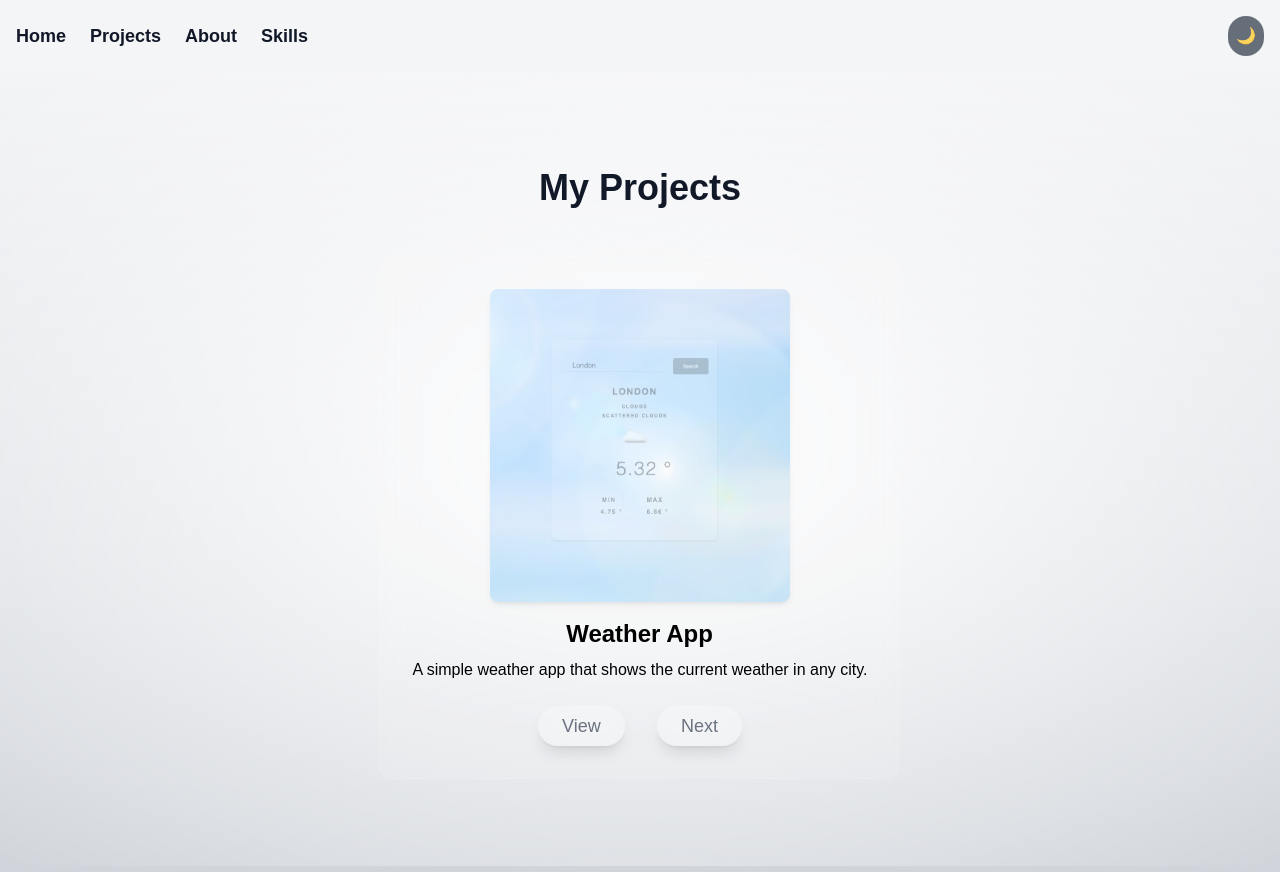
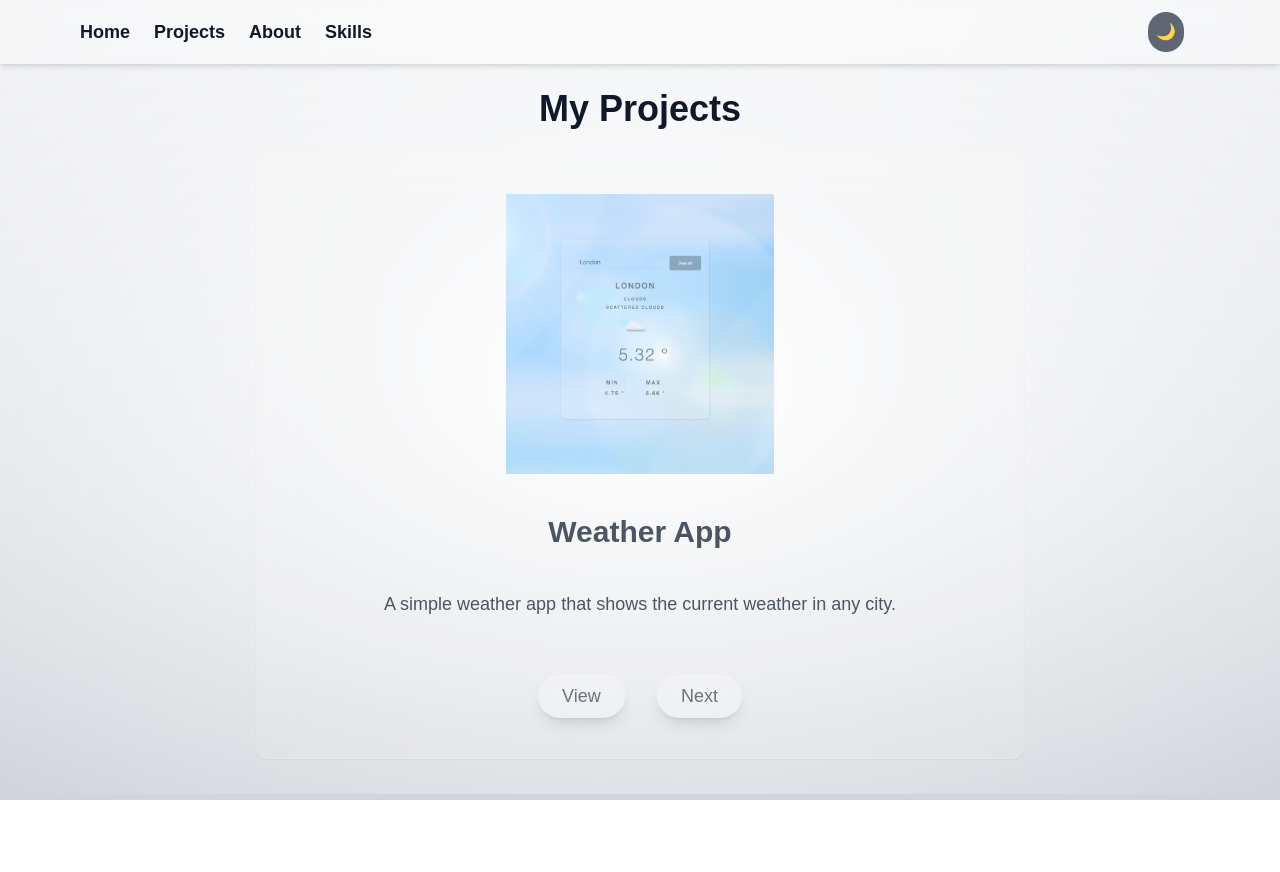
Before and after one commit to Moontags/potfolio, a Next.js app: page /projects in a window 1280 px wide. After the commit the page ends 800 px from the top, so only its background shows below. Built offline with nearby package versions, Linux system fonts and the light colour scheme.

Commit message:
Header taker full hight

```diff
--- a/app/about/page.tsx
+++ b/app/about/page.tsx
@@ -6,11 +6,10 @@ import { FaEnvelope, FaGithub, FaLinkedin } from "react-icons/fa";
 
 export default function AboutPage() {
   return (
-    <div className="relative flex flex-col items-center justify-start min-h-screen
+    <div className="relative flex flex-col flex-grow items-center justify-start min-h-screen
                     bg-gradient-to-b from-gray-100 to-gray-300 dark:from-black dark:to-gray-900
                     text-gray-900 dark:text-gray-300 overflow-hidden p-4">
 
-      {/* Kiinteä taustaelementti */}
       <motion.div
         className="fixed inset-0 stars"
         initial={{ opacity: 0 }}
@@ -18,17 +17,15 @@ export default function AboutPage() {
         transition={{ duration: 2 }}
       ></motion.div>
 
-      {/* Otsikko animaatiolla */}
       <motion.h1
         initial={{ scale: 0.1, opacity: 0 }}
         animate={{ scale: 1, opacity: 1, rotate: 360 }}
         transition={{ duration: 2.5, ease: "easeOut" }}
-        className="text-4xl font-bold text-center mt-6 mb-8"
+        className="text-4xl font-bold text-center mt-20 mb-8"
       >
         About Me
       </motion.h1>
 
-      {/* Skrollattava sisältö */}
       <motion.div
         initial={{ scale: 0.1, opacity: 0 }}
         animate={{ scale: 1, opacity: 1 }}
@@ -37,7 +34,7 @@ export default function AboutPage() {
                    backdrop-blur-lg p-8 sm:px-12 rounded-xl shadow-sm border border-white/10
                    max-w-3xl w-full mx-auto text-center overflow-y-auto h-[70vh] py-6"
                 >
-                {/* Profiilikuva */}
+
           <motion.div
             initial={{ scale: 0, opacity: 0 }}
             animate={{ scale: 1, opacity: 0.8 }}
@@ -54,9 +51,6 @@ export default function AboutPage() {
             />
           </motion.div>
 
-
-
-        {/* Esittelyteksti */}
                 <p className="text-lg text-left text-pretty mt-6 text-gray-800 space-y-4">
           <span>
             I have been coding for about four years, focusing extensively on both frontend and backend development. I specialize in React, Next.js, and Tailwind CSS, and I have a command of modern web technologies, including Three.js and Framer Motion for animations. I can build responsive and visually impressive websites with a smooth user experience.
@@ -75,10 +69,8 @@ export default function AboutPage() {
           </span>
         </p>
 
-              {/* Yhteystiedot */}
         <div className="flex flex-wrap justify-center gap-4 sm:gap-8 mt-8 w-full">
 
-          {/* Sähköposti */}
           <motion.a
             href="mailto:jena9988@gmail.com"
             initial={{ scale: 0.1, opacity: 0 }}
@@ -96,7 +88,6 @@ export default function AboutPage() {
             Email
           </motion.a>
 
-          {/* LinkedIn */}
           <motion.a
             href="https://www.linkedin.com/in/jari-peltola-25b416153/"
             target="_blank"
@@ -116,7 +107,6 @@ export default function AboutPage() {
             LinkedIn
           </motion.a>
 
-          {/* GitHub */}
           <motion.a
             href="https://github.com/Moontags"
             target="_blank"
--- a/app/globals.css
+++ b/app/globals.css
@@ -3,11 +3,10 @@
 @import "tailwindcss/utilities";
 @import url('https://fonts.googleapis.com/css2?family=Inter:wght@400;600;700&family=Roboto:wght@300;400;500&display=swap');
 
-
-/* Varmistetaan, että dark mode -tuki on käytössä */
 html {
   background-color: #ffffff;
   color: #1a202c;
+  scroll-behavior: smooth;
 
 
 }
@@ -15,6 +14,7 @@ html {
 html.dark {
   background-color: transparent;
   color: #f7fafc;
+  scroll-behavior: smooth;
 
 }
 
--- a/app/layout.tsx
+++ b/app/layout.tsx
@@ -11,13 +11,10 @@ export default function RootLayout({ children }: { children: React.ReactNode })
 
   return (
     <html lang="en" suppressHydrationWarning>
-      <body className="h-screen flex flex-col bg-gray-100 text-gray-900 dark:bg-gray-900 dark:text-gray-100 transition-colors duration-300">
+      <body className="min-h-screen flex flex-col bg-gray-100 text-gray-900 dark:bg-gray-900 dark:text-gray-100 transition-colors duration-300">
         <ThemeProvider attribute="class" defaultTheme="system" enableSystem>
 
-          {/* Header näkyy vain, jos käyttäjä ei ole etusivulla */}
           {pathname !== "/" && <Header />}
-
-          {/* Sivun pääsisältö, joka venyy täyttämään loput tilasta */}
           <main className="flex-grow">
             <PageTransition>{children}</PageTransition>
           </main>
--- a/app/page.tsx
+++ b/app/page.tsx
@@ -18,10 +18,8 @@ export default function Home() {
   return (
     <div className={`relative min-h-screen flex flex-col items-center justify-center transition-colors duration-300 bg-black text-white overflow-hidden`}>
 
-      {/* Taustatähdet */}
       <div className="absolute inset-0 stars"></div>
 
-      {/* Otsikko animaatiolla */}
       <motion.h1
         initial={{ scale: 0, opacity: 0  }}
         animate={{ scale: 1, opacity: 1 }}
@@ -31,7 +29,6 @@ export default function Home() {
         Welcome!
       </motion.h1>
 
-      {/* Pyörivä maapallo animaatiolla */}
       <motion.div
         initial={{ scale: 0.1, opacity: 0, rotate: 0 }}
         animate={{ scale: 2.2, opacity: 1, rotate: 720 }}
@@ -47,7 +44,6 @@ export default function Home() {
         />
       </motion.div>
 
-      {/* Fade-in teksti */}
       <motion.p
         initial={{ scale: 0, opacity: 0  }}
         animate={{ scale: 1, opacity: 1 }}
@@ -57,7 +53,6 @@ export default function Home() {
          Explore my portfolio and my journey as a developer
       </motion.p>
 
-            {/* Call to Action -nappi */}
       <motion.a
         href="/projects"
         initial={{ scale: 0.1, opacity: 0, rotate: 180 }}
--- a/app/projects/page.tsx
+++ b/app/projects/page.tsx
@@ -34,53 +34,57 @@ export default function ProjectPage() {
 
   return (
     <div
-      className="relative flex flex-col items-center justify-start min-h-screen
+      className="relative flex flex-col flex-grow items-center justify-center min-h-screen
                  bg-gradient-to-b from-gray-100 to-gray-300 dark:from-black dark:to-gray-900
-                 text-gray-900 dark:text-gray-300 overflow-hidden p-4 pt-24"
+                 text-gray-900 dark:text-gray-300 overflow-hidden p-4"
     >
-      {/* Taustaelementit */}
+
       <motion.div
-        className="absolute inset-0 stars"
+        className="fixed inset-0 stars"
         initial={{ opacity: 0 }}
         animate={{ opacity: 1 }}
         transition={{ duration: 1 }}
       ></motion.div>
 
-      {/* Otsikko animaatiolla */}
       <motion.h1
         initial={{ scale: 0.1, opacity: 0 }}
         animate={{ scale: 1, opacity: 1, rotate: 360 }}
         transition={{ duration: 2.5, ease: "easeOut" }}
-        className="text-4xl font-bold mb-12"
+        className="text-4xl font-bold text-center mt-12 pb-6"
       >
         My Projects
       </motion.h1>
 
-      {/* Projektikortti */}
       <motion.div
         key={currentProject}
         initial={{ scale: 0.1, opacity: 0 }}
         animate={{ scale: 1, opacity: 1 }}
         transition={{ duration: 2, ease: "easeInOut" }}
-        className="relative max-w-2xl bg-white/10 dark:bg-transparent text-black backdrop-blur-lg
-                   p-8 rounded-xl border border-white/10 flex flex-col items-center text-center"
+        className="relative text-gray-600 flex flex-col justify-center items-center bg-white/10 dark:bg-transparent
+                   backdrop-blur-lg p-8 sm:px-12 rounded-xl shadow-sm border border-white/10
+                   max-w-3xl w-full mx-auto text-center py-10"
       >
-        <div className="flex flex-col items-center flex-grow">
+
+        <div className="flex flex-col justify-center items-center gap-10">
+
+          <div className="flex items-center justify-center w-60 h-40 sm:w-80 sm:h-52 lg:w-[420px] lg:h-[280px]
+                          rounded-lg overflow-hidden opacity-90">
             <Image
               src={projects[currentProject].image}
               alt={projects[currentProject].title}
-            width={300}
-            height={200}
-            className="rounded-lg mb-4 shadow-md opacity-65"
+              width={420}
+              height={280}
+              className="object-contain w-full h-full"
             />
-          <h2 className="text-2xl font-semibold">{projects[currentProject].title}</h2>
-          <p className="text-md text-center mt-2">{projects[currentProject].description}</p>
           </div>
 
-         {/* Napit */}
-<div className="flex gap-8 mt-6 w-full justify-center">
+          <h2 className="text-2xl lg:text-3xl font-semibold">{projects[currentProject].title}</h2>
+          <p className="text-md lg:text-lg text-center max-w-2xl px-4">
+            {projects[currentProject].description}
+          </p>
 
-  {/* View Project -nappi */}
+          <div className="flex gap-8 mt-4 w-full justify-center">
+
             <motion.a
               href={projects[currentProject].link}
               target="_blank"
@@ -88,7 +92,7 @@ export default function ProjectPage() {
               initial={{ scale: 0.1, opacity: 0 }}
               animate={{ scale: 1, opacity: 1 }}
               transition={{ duration: 1.5, ease: "easeOut" }}
-    className="flex items-center font-medium text-lg px-6 py-1.5
+              className="flex items-center font-medium text-lg px-6 py-2
                         bg-white/20 dark:bg-black/30 backdrop-blur-md
                         text-gray-500 dark:text-white rounded-full shadow-lg
                         transition-all duration-300 ease-in-out
@@ -99,13 +103,12 @@ export default function ProjectPage() {
               View
             </motion.a>
 
-  {/* Next Project -nappi */}
             <motion.button
               onClick={nextProject}
               initial={{ scale: 0.1, opacity: 0 }}
               animate={{ scale: 1, opacity: 1 }}
               transition={{ duration: 2, ease: "easeOut" }}
-    className="flex items-center font-medium text-lg px-6 py-1.5
+              className="flex items-center font-medium text-lg px-6 py-2
                         bg-white/20 dark:bg-black/30 backdrop-blur-md
                         text-gray-500 dark:text-white rounded-full shadow-lg
                         transition-all duration-300 ease-in-out
@@ -116,6 +119,7 @@ export default function ProjectPage() {
               Next
             </motion.button>
           </div>
+        </div>
       </motion.div>
     </div>
   );
--- a/components/Header.tsx
+++ b/components/Header.tsx
@@ -14,9 +14,9 @@ export default function Header() {
   }, []);
 
   return (
-   <header className="w-full p-4 bg-white/10 dark:bg-black/10 shadow-sm">
-      <div className="container mx-auto flex justify-between items-center">
-        {/* Navigation Links */}
+    <header className="fixed top-0 left-0 w-full bg-white/30 dark:bg-black/30 backdrop-blur-lg shadow-md z-50">
+      <div className="max-w-6xl mx-auto px-4 py-3 flex justify-between items-center">
+
         <nav className="flex space-x-6 text-lg font-semibold">
           <button onClick={() => router.push("/")} className="hover:text-blue-500 dark:hover:text-blue-400">
             Home
@@ -32,12 +32,12 @@ export default function Header() {
           </button>
         </nav>
 
-        {/* Dark mode toggle */}
         <div className="flex space-x-4">
           {mounted && resolvedTheme && (
             <button
               onClick={() => setTheme(resolvedTheme === "dark" ? "light" : "dark")}
-              className="p-2 rounded-full bg-gray-700 dark:bg-gray-600 transition-colors hover:bg-gray-500 dark:hover:bg-gray-700 ease-in-out duration-500 opacity-75"
+              className="p-2 mx-4 rounded-full bg-gray-700 dark:bg-gray-600 transition-colors
+                         hover:bg-gray-500 dark:hover:bg-gray-700 ease-in-out duration-500 opacity-80"
             >
               {resolvedTheme === "dark" ? "☀️" : "🌙"}
             </button>
```
Also changed, not shown: app/skills/page.tsx (+2 -11 lines). Lines whose indentation alone changed are shown as unchanged.
